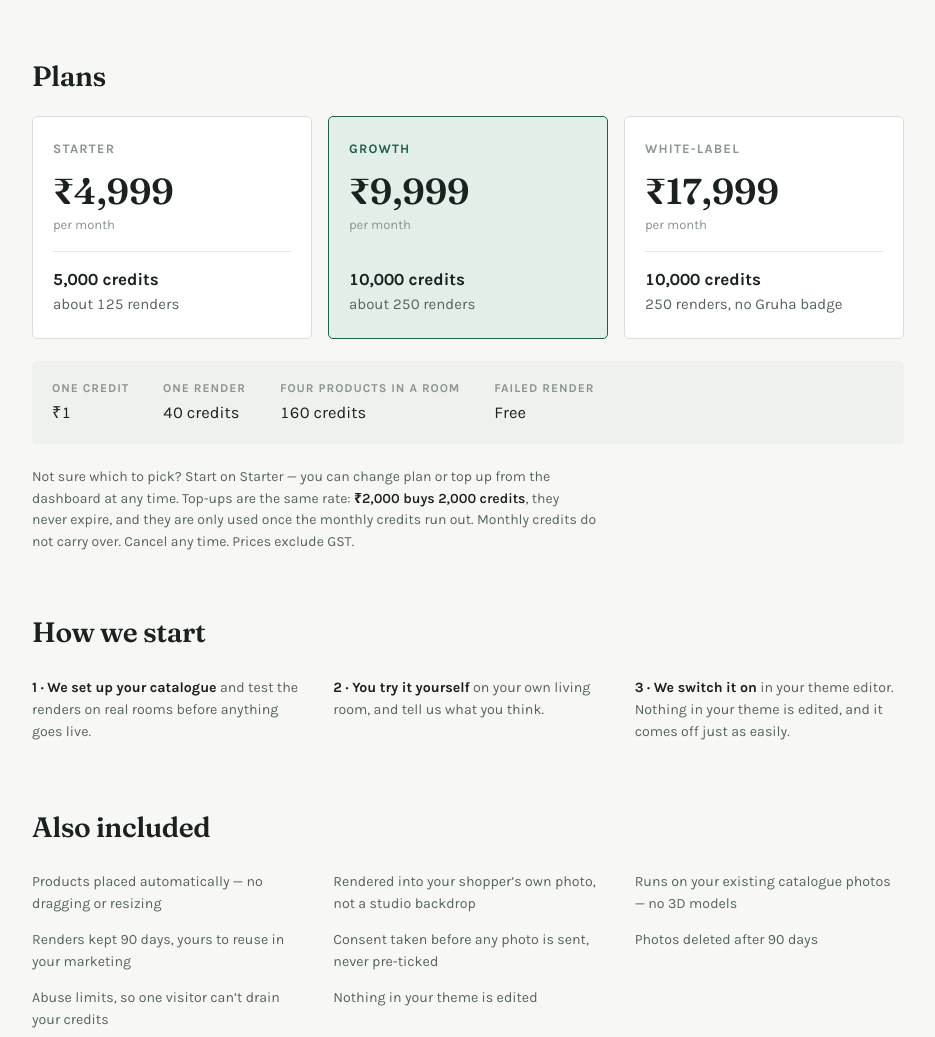
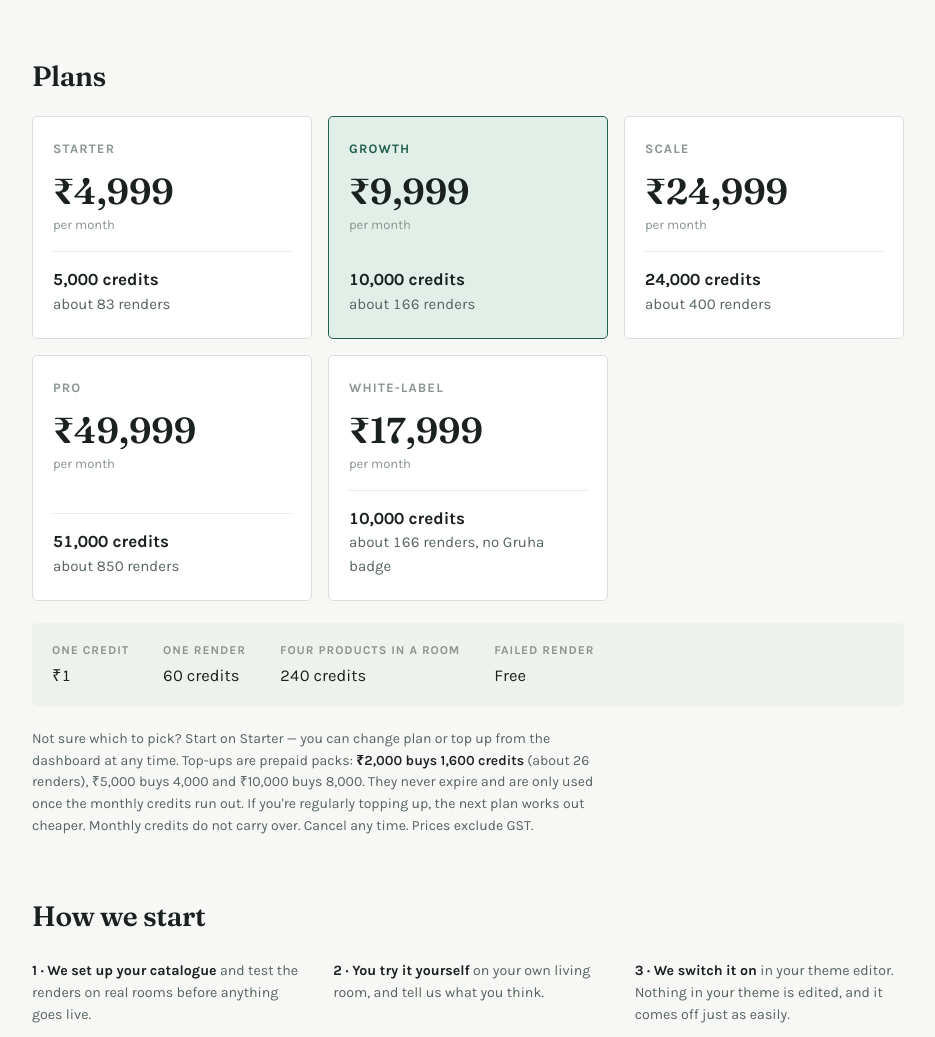
Before and after one commit to harshgarg95/gruha-embed-demo, a plain HTML site: page plans/index.html in a window 1280 px wide. Shown: the part 2361-3398 px from the top of the page, without its empty margins (172-1107 px from the left). Drawn offline with Linux system fonts and the light colour scheme.

Commit message:
Pricing: 60 credits a render; add Scale and Pro; top-ups as prepaid packs at ~₹75/render
Measured cost per preview is ~₹25-28 (re-rolls + GST), so 40 credits left ~25-31%
margin. 60 keeps ~50%. Top-ups are dearer per render than any plan so moving up a
plan is always cheaper than topping up. Plans page, homepage FAQ/JSON-LD, llms.txt.

Co-Authored-By: Claude Opus 5.5 <noreply@anthropic.com>

```diff
--- a/plans/index.html
+++ b/plans/index.html
@@ -5,7 +5,7 @@
 <meta name="viewport" content="width=device-width, initial-scale=1, viewport-fit=cover">
 <!-- Discovery pack, 8 Nov: `noindex` removed so the pricing page can be found and quoted. -->
 <title>Pricing — Gruha, See it in your room for furniture &amp; décor brands</title>
-<meta name="description" content="Gruha pricing: from ₹4,999 a month for a See it in your room button on your product pages. 40 credits a render, failed renders free. Prices exclude GST.">
+<meta name="description" content="Gruha pricing: from ₹4,999 a month for a See it in your room button on your product pages. 60 credits a render, failed renders free. Prices exclude GST.">
 <link rel="canonical" href="https://room.gruhalabs.com/plans/">
 <link rel="icon" href="/favicon.svg" type="image/svg+xml">
 <link rel="icon" href="/favicon.ico" sizes="any">
@@ -163,30 +163,42 @@ a{color:var(--accent-ink)}
         <div class="nm">Starter</div>
         <div class="amt">₹4,999</div>
         <div class="per">per month</div>
-        <div class="inc"><b>5,000 credits</b>about 125 renders</div>
+        <div class="inc"><b>5,000 credits</b>about 83 renders</div>
       </div>
       <div class="plan on">
         <div class="nm">Growth</div>
         <div class="amt">₹9,999</div>
         <div class="per">per month</div>
-        <div class="inc"><b>10,000 credits</b>about 250 renders</div>
+        <div class="inc"><b>10,000 credits</b>about 166 renders</div>
+      </div>
+      <div class="plan">
+        <div class="nm">Scale</div>
+        <div class="amt">₹24,999</div>
+        <div class="per">per month</div>
+        <div class="inc"><b>24,000 credits</b>about 400 renders</div>
+      </div>
+      <div class="plan">
+        <div class="nm">Pro</div>
+        <div class="amt">₹49,999</div>
+        <div class="per">per month</div>
+        <div class="inc"><b>51,000 credits</b>about 850 renders</div>
       </div>
       <div class="plan">
         <div class="nm">White-label</div>
         <div class="amt">₹17,999</div>
         <div class="per">per month</div>
-        <div class="inc"><b>10,000 credits</b>250 renders, no Gruha badge</div>
+        <div class="inc"><b>10,000 credits</b>about 166 renders, no Gruha badge</div>
       </div>
     </div>
 
     <div class="rate">
       <div><div class="k">One credit</div><div class="v">₹1</div></div>
-      <div><div class="k">One render</div><div class="v">40 credits</div></div>
-      <div><div class="k">Four products in a room</div><div class="v">160 credits</div></div>
+      <div><div class="k">One render</div><div class="v">60 credits</div></div>
+      <div><div class="k">Four products in a room</div><div class="v">240 credits</div></div>
       <div><div class="k">Failed render</div><div class="v">Free</div></div>
     </div>
 
-    <p class="small">Not sure which to pick? Start on Starter — you can change plan or top up from the dashboard at any time. Top-ups are the same rate: <b>₹2,000 buys 2,000 credits</b>, they never expire, and they are only used once the monthly credits run out. Monthly credits do not carry over. Cancel any time. Prices exclude GST.</p>
+    <p class="small">Not sure which to pick? Start on Starter — you can change plan or top up from the dashboard at any time. Top-ups are prepaid packs: <b>₹2,000 buys 1,600 credits</b> (about 26 renders), ₹5,000 buys 4,000 and ₹10,000 buys 8,000. They never expire and are only used once the monthly credits run out. If you're regularly topping up, the next plan works out cheaper. Monthly credits do not carry over. Cancel any time. Prices exclude GST.</p>
   </section>
 
   <section>
```
Also changed, not shown: index.html (+21 -5 lines), llms.txt.
